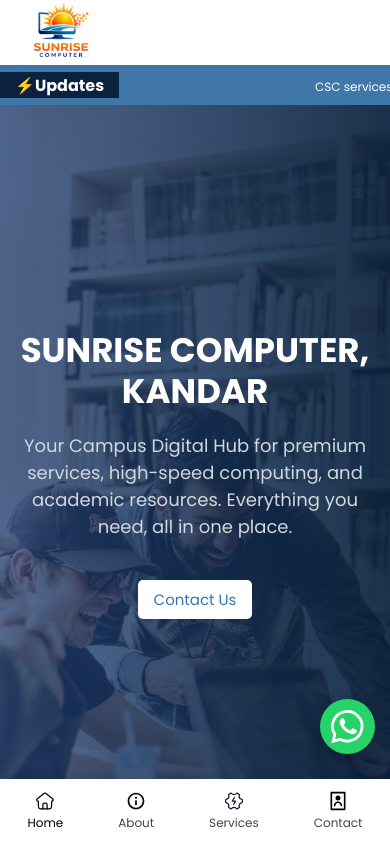
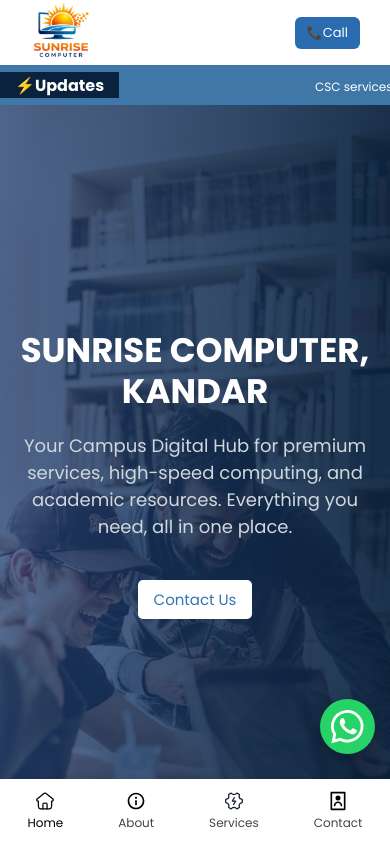
Before and after one commit to sunrise3635/Sunrise-Computer, a plain HTML site: page index.html in a window 390 px wide. Shown: the top 844 px of the page. Drawn offline with Linux system fonts and the light colour scheme.

Commit message:
updated the navigation bar

```diff
--- a/css/style.css
+++ b/css/style.css
@@ -54,6 +54,9 @@
 
 .nav-links a:hover {
   color: #4db8ff;
+}
+.call-btn {
+  display: none;
 }
 
 /* UPDATES BAR */
@@ -639,7 +642,15 @@
   .nav-links {
     display: none;
   }
-
+   .call-btn {
+    display: block;
+  background: #2b6cb0;
+  color: white;
+  padding: 6px 12px;
+  border-radius: 6px;
+  font-size: 13px;
+  text-decoration: none;
+}
   /* Bottom Nav */
   .bottom-nav {
     position: fixed;
--- a/index.html
+++ b/index.html
@@ -22,6 +22,7 @@
       <a href="#services">Services</a>
       <a href="#contact">Contact</a>
     </nav>
+    <a href="tel:+919145193635" class="call-btn">📞Call</a>
   </header>
   <div class="updates-bar">
     <div class="updates-label">⚡Updates</div>
@@ -134,11 +135,11 @@
 
     <div class="contact-container">
       <div class="contact-box">
-        <p><strong>Ganesh Navale</strong></p>
+        <p><strong>Sunrise Computer</strong></p>
         <p>📧 sck3536@gmail.com</p>
         <p>📞 +91 9145193635</p>
-        <p>💬 WhatsApp: +91 9145193635</p>
-        <p>📍Sunrise Computer, Opposite JS super market, Kandar-413202, Tal-Karmala, Dist-Solapur.</p>
+        <p>🕓 Mon - Sat || 9.00 AM - 8.00PM</p>
+        <p>📍 Sunrise Computer, Opposite JS super market, Kandar-413202, Tal-Karmala, Dist-Solapur.</p>
       </div>
 
       <div class="map-section">
```
